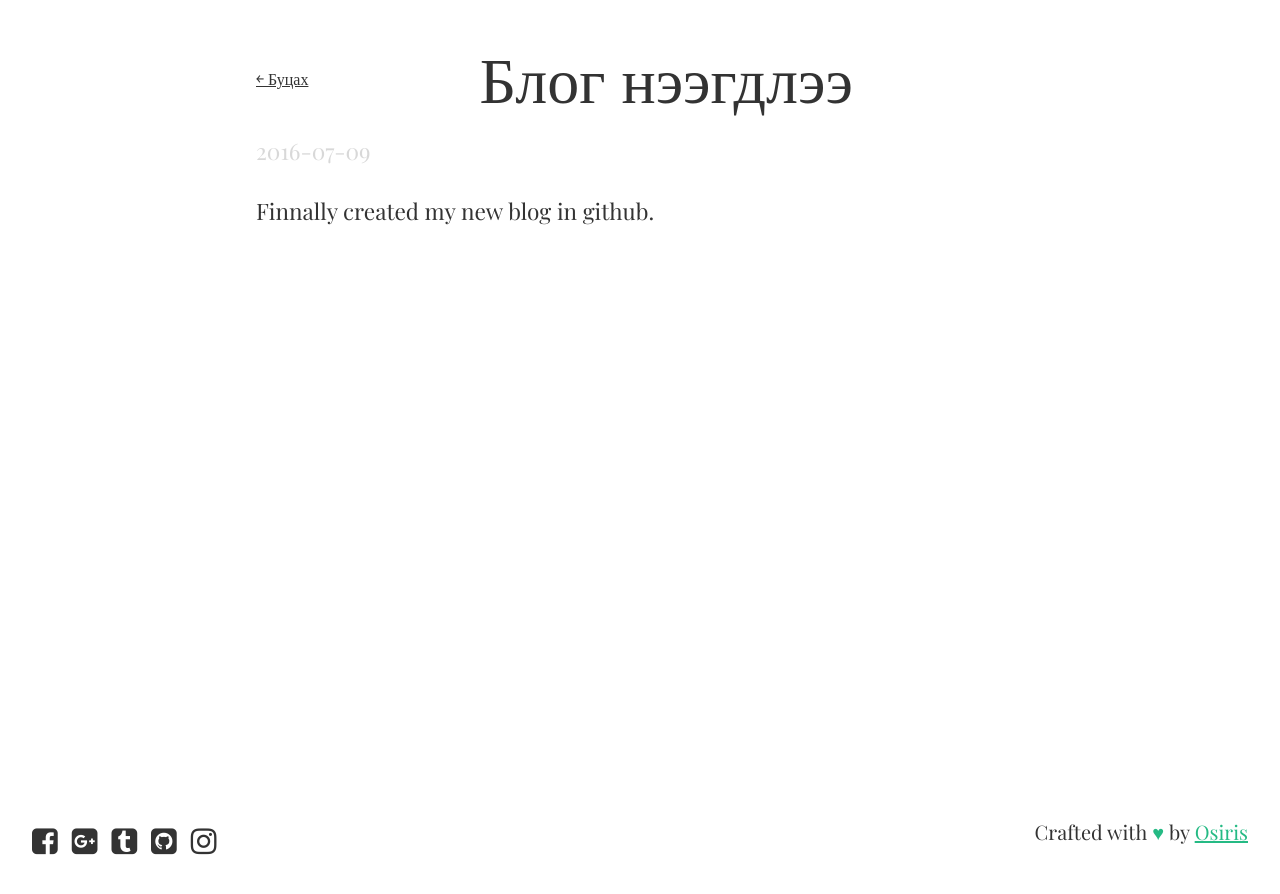
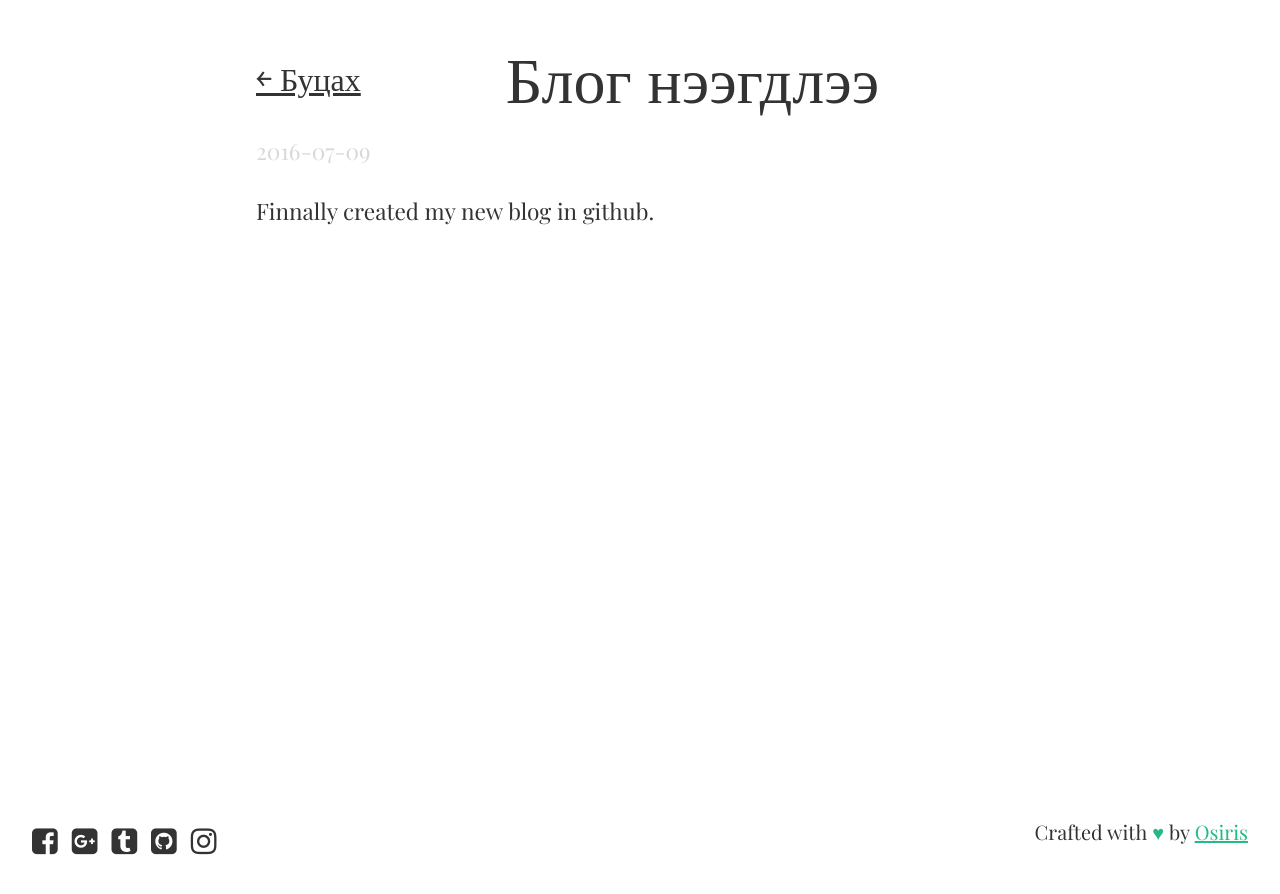
Before and after one commit to Ds3c-ctf-team/enkhee-Osiris.github.io-old, a Jekyll site: the page built from _posts/2016-07-09-blog-launched.md, in a window 1280 px wide. Shown: the top 894 px of the page. Built offline with Jekyll 4.4.1, drawn with Linux system fonts in a browser that asks for light colours; nearby versions of some CDN libraries; some web fonts are replaced.

Commit message:
Update layout

```diff
--- a/_layouts/post.html
+++ b/_layouts/post.html
@@ -14,7 +14,7 @@
 <body>
     <div class="py2 post">
     	<div class="measure">
-            <a class="txt--left flt--left my2" href="/">&#65513; Буцах</a>
+            <a class="txt--left h3 flt--left my1" href="/">&#65513; Буцах</a>
     		<h1 class="txt--center">
     			{{ page.title }}
     		</h1>
```
